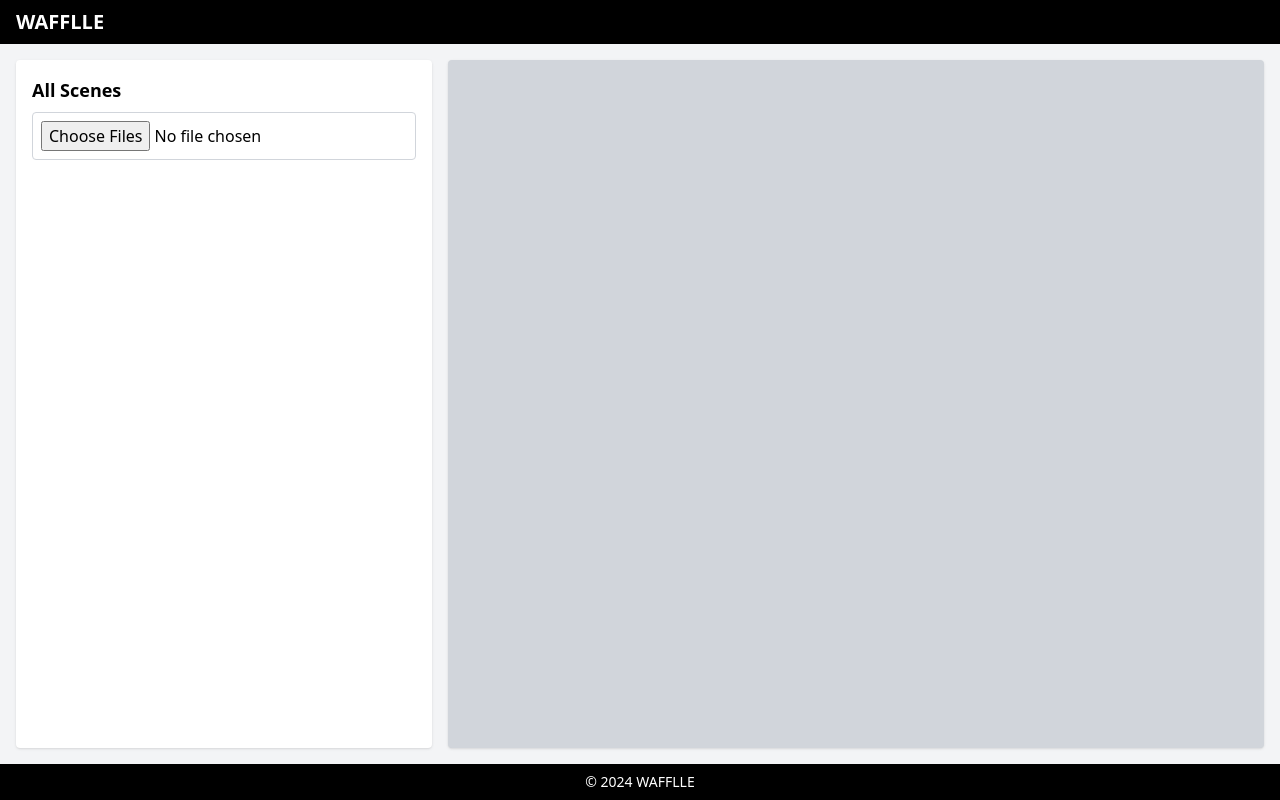
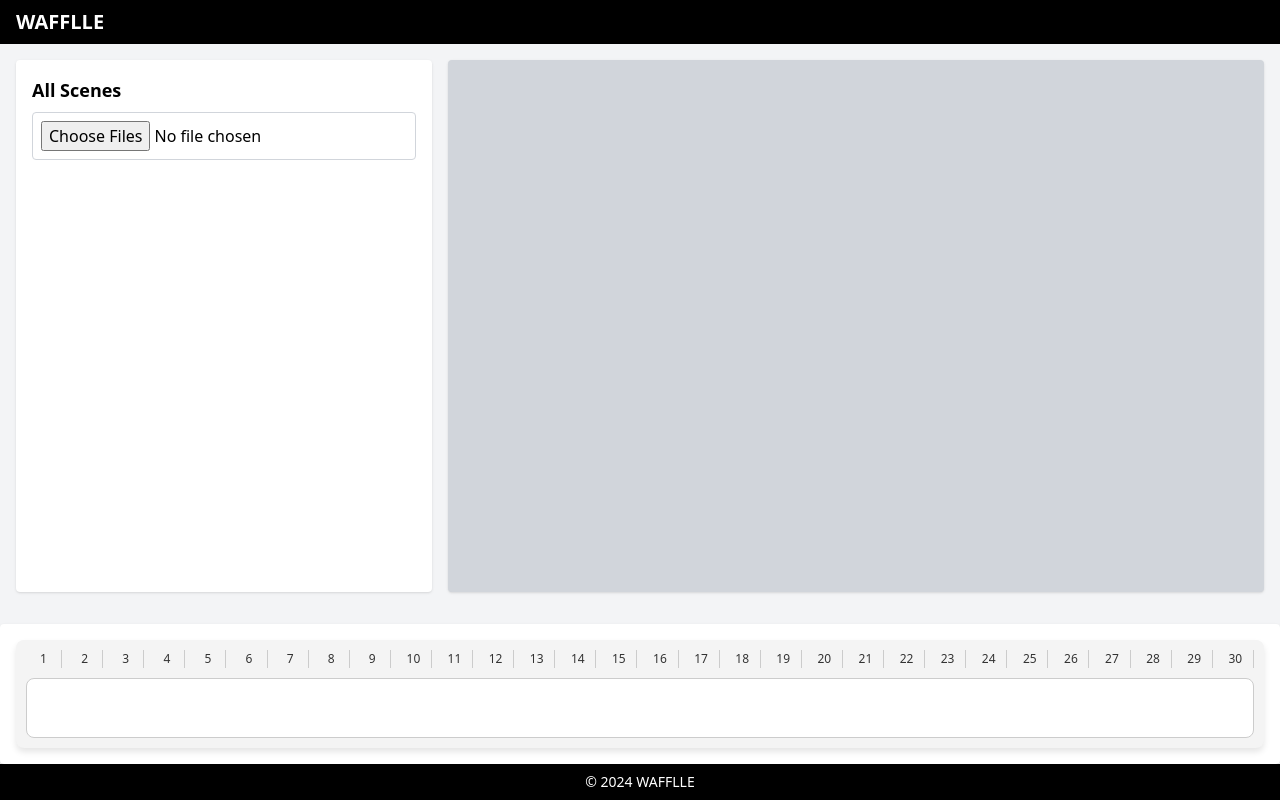
Before and after one commit to belka09/angular-video-editor, an Angular app in the folder web/: page / in a window 1280 px wide. Built offline with nearby package versions, Linux system fonts and the light colour scheme.

Commit message:
add timeline component

```diff
--- a/web/src/app/components/all-scenes/all-scenes.component.html
+++ b/web/src/app/components/all-scenes/all-scenes.component.html
@@ -7,20 +7,20 @@
         (change)="onFileSelected($event)" />
     <ul class="space-y-4">
         <li *ngFor="let video of videos; let i = index"
+            cdkDrag
+            [cdkDragData]="video"
+            (cdkDragStarted)="onDragStart(video)"
             class="p-2 bg-gray-200 rounded shadow flex items-center gap-4">
-            <!-- Preview image -->
             <img [src]="video.preview"
                 alt="Video preview"
                 class="w-20 h-20 object-cover rounded" />
-            <!-- Video information -->
             <div class="flex-1">
                 <h3 class="font-bold">{{ video.name }}</h3>
-                <p class="text-sm text-gray-600">Duration: {{ video.duration }}</p>
+                <p class="text-sm text-gray-600">Duration: {{ video.duration }}s</p>
             </div>
-            <!-- Play and Delete buttons -->
             <div class="flex gap-2">
                 <button (click)="playVideo(video.url)"
-                    class="text-white p-2 rounded bg-blue-600"
+                    class="text-white bg-blue-600 p-2 rounded"
                     aria-label="Play video">
                     ▶️
                 </button>
--- a/web/src/app/components/all-scenes/all-scenes.component.ts
+++ b/web/src/app/components/all-scenes/all-scenes.component.ts
@@ -2,26 +2,33 @@ import {
   Component,
   ChangeDetectionStrategy,
   ChangeDetectorRef,
+  Output,
   EventEmitter,
-  Output,
 } from '@angular/core';
 import { CommonModule } from '@angular/common';
+import { DragDropModule } from '@angular/cdk/drag-drop';
 
 @Component({
   selector: 'app-all-scenes',
   standalone: true,
-  imports: [CommonModule],
+  imports: [CommonModule, DragDropModule],
   templateUrl: './all-scenes.component.html',
   styleUrls: ['./all-scenes.component.scss'],
   changeDetection: ChangeDetectionStrategy.OnPush,
 })
 export class AllScenesComponent {
+  @Output() videoDragged = new EventEmitter<{
+    name: string;
+    duration: number;
+    preview: string;
+  }>();
   @Output() playEvent = new EventEmitter<string>();
+
   videos: Array<{
     name: string;
     url: string;
     preview: string;
-    duration: string;
+    duration: number;
   }> = [];
 
   constructor(private cdr: ChangeDetectorRef) {}
@@ -49,12 +56,12 @@ export class AllScenesComponent {
 
   async extractVideoDetails(
     videoUrl: string
-  ): Promise<{ preview: string; duration: string }> {
+  ): Promise<{ preview: string; duration: number }> {
     return new Promise((resolve) => {
       const video = document.createElement('video');
       video.src = videoUrl;
       video.muted = true;
-      video.currentTime = 2;
+      video.currentTime = 1;
 
       video.addEventListener('loadeddata', () => {
         const canvas = document.createElement('canvas');
@@ -63,7 +70,7 @@ export class AllScenesComponent {
         const ctx = canvas.getContext('2d');
         ctx?.drawImage(video, 0, 0, canvas.width, canvas.height);
 
-        const duration = this.formatDuration(video.duration);
+        const duration = Math.round(video.duration);
         resolve({
           preview: canvas.toDataURL('image/jpeg'),
           duration,
@@ -72,18 +79,16 @@ export class AllScenesComponent {
     });
   }
 
-  formatDuration(seconds: number): string {
-    const minutes = Math.floor(seconds / 60);
-    const secs = Math.floor(seconds % 60);
-    return `${minutes}:${secs < 10 ? '0' : ''}${secs}`;
+  playVideo(url: string) {
+    this.playEvent.emit(url);
+  }
+
+  onDragStart(video: { name: string; duration: number; preview: string }) {
+    this.videoDragged.emit(video);
   }
 
   removeVideo(index: number) {
     this.videos.splice(index, 1);
     this.cdr.markForCheck();
   }
-
-  playVideo(url: string) {
-    this.playEvent.emit(url);
-  }
 }
--- a/web/src/app/components/layout/layout.component.html
+++ b/web/src/app/components/layout/layout.component.html
@@ -10,6 +10,9 @@
             <app-preview [videoUrl]="selectedVideoUrl"></app-preview>
         </section>
     </main>
+    <section class="mt-4 p-4 bg-white shadow rounded">
+        <app-timeline #timelineComponent></app-timeline>
+    </section>
     <footer class="bg-black text-white text-center py-2">
         <p class="text-sm">&copy; 2024 WAFFLLE</p>
     </footer>
--- /dev/null
+++ b/web/src/app/components/timeline/timeline.component.html
@@ -0,0 +1,21 @@
+<div class="timeline-container">
+    <div class="ruler">
+        <div *ngFor="let second of [].constructor(totalDuration || 30); let i = index"
+            class="tick">
+            {{ i + 1 }}
+        </div>
+    </div>
+    <div cdkDropList
+        [cdkDropListData]="timeline"
+        class="timeline-track"
+        (cdkDropListDropped)="onDrop($event)">
+        <div *ngFor="let file of timeline"
+            class="timeline-item"
+            [style.flexBasis]="file.duration + 's'">
+            <img [src]="file.preview"
+                alt="Preview"
+                class="thumbnail" />
+            <span class="file-name">{{ file.name }}</span>
+        </div>
+    </div>
+</div>
--- /dev/null
+++ b/web/src/app/components/timeline/timeline.component.scss
@@ -0,0 +1,48 @@
+.timeline-container {
+  padding: 10px;
+  background-color: #f4f4f4;
+  border-radius: 8px;
+  box-shadow: 0 4px 6px rgba(0, 0, 0, 0.1);
+}
+
+.ruler {
+  display: flex;
+  gap: 5px;
+  margin-bottom: 10px;
+  font-size: 12px;
+  color: #333;
+}
+
+.tick {
+  width: 40px;
+  text-align: center;
+  border-right: 1px solid #ccc;
+}
+
+.timeline-track {
+  display: flex;
+  gap: 2px;
+  background-color: #fff;
+  padding: 10px;
+  border-radius: 8px;
+  min-height: 60px;
+  align-items: center;
+  border: 1px solid #ccc;
+}
+
+.timeline-item {
+  display: flex;
+  align-items: center;
+  justify-content: center;
+  background-color: #f9f9f9;
+  border-radius: 4px;
+  padding: 5px;
+  text-align: center;
+  box-shadow: 0 2px 4px rgba(0, 0, 0, 0.2);
+}
+
+.thumbnail {
+  width: 30px;
+  height: 30px;
+  border-radius: 4px;
+}
--- /dev/null
+++ b/web/src/app/components/timeline/timeline.component.ts
@@ -0,0 +1,26 @@
+import { Component, ChangeDetectionStrategy, Input } from '@angular/core';
+import { CommonModule } from '@angular/common';
+import { DragDropModule } from '@angular/cdk/drag-drop';
+
+@Component({
+  selector: 'app-timeline',
+  standalone: true,
+  imports: [CommonModule, DragDropModule],
+  templateUrl: './timeline.component.html',
+  styleUrls: ['./timeline.component.scss'],
+  changeDetection: ChangeDetectionStrategy.OnPush,
+})
+export class TimelineComponent {
+  @Input() timeline: Array<{
+    name: string;
+    duration: number;
+    preview: string;
+  }> = [];
+  totalDuration = 0;
+
+  onDrop(event: any) {
+    const file = event.item.data;
+    this.timeline.push({ ...file });
+    this.totalDuration += file.duration;
+  }
+}
```
Also changed, not shown: web/src/app/components/layout/layout.component.ts (+7 -1 lines).
